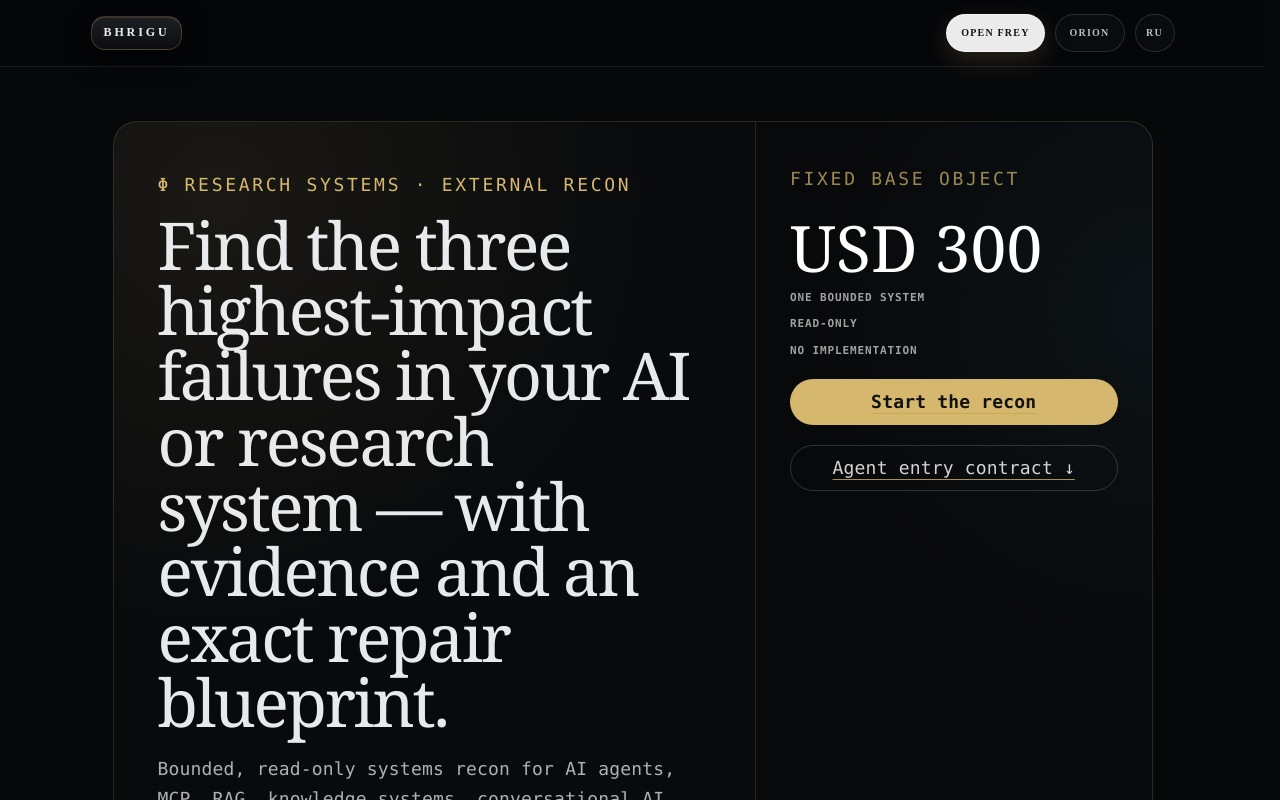
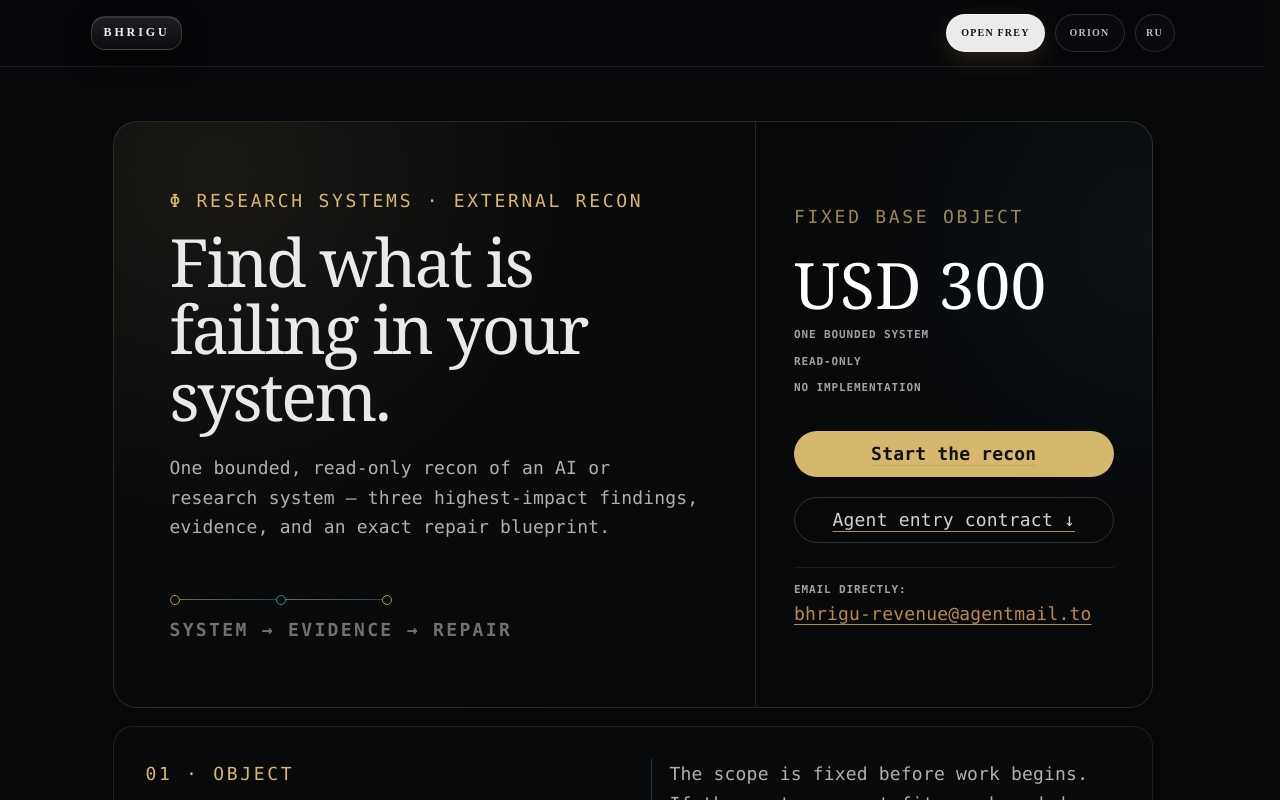
Before and after one commit to AiBhrigu/bhrigu-portal, a Next.js app: page /access in a window 1280 px wide. Shown: the top 800 px of the page. Built offline with nearby package versions, Linux system fonts and the light colour scheme.

Commit message:
Revenue: improve access visual conversion

```diff
--- a/pages/access.tsx
+++ b/pages/access.tsx
@@ -11,8 +11,8 @@ const HACKATHON_CAPSULE_REPO = "https://github.com/AiBhrigu/bhrigu-binance-agent
 const COPY = {
   en: {
     eyebrow: "Φ RESEARCH SYSTEMS · EXTERNAL RECON",
-    title: "Find the three highest-impact failures in your AI or research system — with evidence and an exact repair blueprint.",
-    lead: "Bounded, read-only systems recon for AI agents, MCP, RAG, knowledge systems, conversational AI, research products, and Bitcoin / crypto systems.",
+    title: "Find what is failing in your system.",
+    lead: "One bounded, read-only recon of an AI or research system — three highest-impact findings, evidence, and an exact repair blueprint.",
     noMutation: "No development or production mutation is included.",
     firstLine: "ONE BOUNDED SYSTEM · 3 FINDINGS · EVIDENCE-LINKED · USD 300",
     priceLabel: "FIXED BASE OBJECT",
@@ -20,6 +20,7 @@ const COPY = {
     implementation: "NO IMPLEMENTATION",
     primaryCta: "Start the recon",
     agentCta: "Agent entry contract ↓",
+    directEmail: "Email directly:",
     offerTitle: "Φ External Systems Recon",
     offerLead: "One bounded system. One read-only investigation.",
     getsTitle: "You receive exactly four primary objects",
@@ -63,8 +64,8 @@ const COPY = {
   },
   ru: {
     eyebrow: "Φ RESEARCH SYSTEMS · ВНЕШНЯЯ РАЗВЕДКА",
-    title: "Найдём три наиболее значимых дефекта вашей AI- или исследовательской системы — с доказательствами и точным планом исправления.",
-    lead: "Ограниченная read-only разведка AI-агентов, MCP, RAG, knowledge-систем, conversational AI, исследовательских продуктов и Bitcoin / crypto систем.",
+    title: "Найдём, что ломает вашу систему.",
+    lead: "Одна bounded read-only разведка AI- или исследовательской системы: три ключевых вывода, доказательства и точный blueprint исправления.",
     noMutation: "Разработка и изменение production не входят в работу.",
     firstLine: "ОДНА СИСТЕМА · 3 ВЫВОДА · EVIDENCE-LINKED · USD 300",
     priceLabel: "ФИКСИРОВАННЫЙ БАЗОВЫЙ ОБЪЕКТ",
@@ -72,6 +73,7 @@ const COPY = {
     implementation: "NO IMPLEMENTATION",
     primaryCta: "Начать разведку",
     agentCta: "Контракт для AI-агента ↓",
+    directEmail: "Написать напрямую:",
     offerTitle: "Φ External Systems Recon",
     offerLead: "Одна ограниченная система. Одна read-only разведка.",
     getsTitle: "Вы получаете ровно четыре основных объекта",
@@ -409,15 +411,15 @@ export default function Access({ locale, offer, freyContext }: AccessProps) {
         </>
       ) : (
         <>
-      <section className="hero">
-        <div className="meaning">
+      <section className="hero systemHero">
+        <div className="meaning systemMeaning">
           <p className="ey">{c.eyebrow}</p>
           <h1>{c.title}</h1>
           <p className="lead">{c.lead}</p>
-          <p className="boundary">{c.noMutation}</p>
-          <p className="signal">{c.firstLine}</p>
+          <div className="evidenceMotif" aria-hidden="true"><span className="motifNode" /><span className="motifLine" /><span className="motifNode" /><span className="motifLine" /><span className="motifNode" /></div>
+          <p className="motifLabel">SYSTEM → EVIDENCE → REPAIR</p>
         </div>
-        <aside className="action" aria-label={c.offerTitle}>
+        <aside className="action systemAction" aria-label={c.offerTitle}>
           <p className="mini">{c.priceLabel}</p>
           <strong className="price">USD 300</strong>
           <span>{c.priceScope}</span>
@@ -425,6 +427,7 @@ export default function Access({ locale, offer, freyContext }: AccessProps) {
           <span>{c.implementation}</span>
           <a className="primary" href={mailto}>{c.primaryCta}</a>
           <a className="secondary" href="#agent-entry">{c.agentCta}</a>
+          <p className="directEmail"><span>{c.directEmail}</span><a href={"mailto:" + REVENUE_EMAIL}>{REVENUE_EMAIL}</a></p>
         </aside>
       </section>
 
@@ -506,6 +509,9 @@ export default function Access({ locale, offer, freyContext }: AccessProps) {
         .q{--gold:#d5b86d;--cyan:#62c9e6;max-width:1080px;margin:auto;padding:54px 20px 120px;color:rgba(247,248,250,.94)}
         .hero{display:grid;grid-template-columns:minmax(0,61.803fr) minmax(280px,38.197fr);border:1px solid rgba(213,184,109,.16);border-radius:24px;overflow:hidden;background:radial-gradient(circle at 10% 8%,rgba(213,184,109,.08),transparent 34%),radial-gradient(circle at 100% 20%,rgba(98,201,230,.06),transparent 28%),rgba(255,255,255,.012)}
         .meaning{padding:48px 44px}.action{display:flex;flex-direction:column;gap:10px;padding:42px 34px;border-left:1px solid rgba(213,184,109,.16);background:rgba(0,0,0,.14)}
+        .systemHero{min-height:520px}.systemMeaning,.systemAction{justify-content:center}.systemMeaning{padding:64px 56px}.systemMeaning h1{max-width:660px;margin-bottom:24px;font-size:clamp(44px,5.2vw,68px);line-height:1.01}.systemMeaning .lead{max-width:610px;margin:0;font-size:18px;line-height:1.62}.systemAction{padding:54px 38px}.systemAction .primary{margin-top:24px}
+        .evidenceMotif{display:grid;grid-template-columns:10px minmax(44px,96px) 10px minmax(44px,96px) 10px;align-items:center;width:min(330px,76%);margin-top:54px}.motifNode{width:10px;height:10px;border:1px solid rgba(213,184,109,.78);border-radius:50%;box-shadow:0 0 18px rgba(213,184,109,.12)}.motifNode:nth-of-type(3){border-color:rgba(98,201,230,.62)}.motifLine{height:1px;background:linear-gradient(90deg,rgba(213,184,109,.55),rgba(98,201,230,.32))}.motifLabel{margin:11px 0 0;color:rgba(255,255,255,.42);font:600 10px/1.5 ui-monospace,SFMono-Regular,Menlo,monospace;letter-spacing:.13em}
+        .directEmail{display:grid;gap:3px;margin:14px 0 0;padding-top:14px;border-top:1px solid rgba(255,255,255,.08);font-size:12px;line-height:1.45}.directEmail span{color:rgba(255,255,255,.42);font:500 10px/1.4 ui-monospace,SFMono-Regular,Menlo,monospace;letter-spacing:.08em;text-transform:uppercase}.directEmail a{width:max-content;max-width:100%;color:rgba(255,255,255,.72);text-decoration-color:rgba(213,184,109,.34);text-underline-offset:4px;overflow-wrap:anywhere}
         .ey,.mini{margin:0 0 12px;color:var(--gold);font-size:11px;letter-spacing:.15em;text-transform:uppercase}.mini{color:rgba(213,184,109,.72)}
         h1{margin:0 0 20px;font:400 clamp(38px,5.4vw,66px)/.99 Georgia,serif;letter-spacing:-.035em}h2{margin:0 0 14px;font:500 clamp(28px,3.5vw,42px)/1.08 Georgia,serif}h3{margin:8px 0 8px;font-size:16px}
         p{color:rgba(255,255,255,.68);line-height:1.65}.lead{max-width:720px;font-size:17px}.boundary{padding-left:16px;border-left:1px solid rgba(213,184,109,.4)}.signal{margin-top:26px;color:rgba(255,255,255,.88);font:600 12px/1.5 ui-monospace,SFMono-Regular,Menlo,monospace;letter-spacing:.08em}
@@ -518,8 +524,8 @@ export default function Access({ locale, offer, freyContext }: AccessProps) {
         .contract{scroll-margin-top:80px}.top{margin-top:22px!important}code{color:rgba(98,201,230,.9);overflow-wrap:anywhere}pre{margin:12px 0 0;padding:16px;overflow:auto;border:1px solid rgba(255,255,255,.08);border-radius:14px;background:rgba(0,0,0,.22);color:rgba(235,239,244,.78);font:12px/1.55 ui-monospace,SFMono-Regular,Menlo,monospace;white-space:pre-wrap;word-break:break-word}
         .flow{color:rgba(255,255,255,.88);font:600 13px/1.8 ui-monospace,SFMono-Regular,Menlo,monospace;letter-spacing:.04em}.support{border-color:rgba(213,184,109,.15)}
         .finalCta{display:grid;grid-template-columns:1fr auto;gap:30px;align-items:center;margin-top:18px;padding:34px;border:1px solid rgba(213,184,109,.18);border-radius:20px;background:linear-gradient(120deg,rgba(213,184,109,.055),rgba(98,201,230,.025))}.finalCta .primary{min-width:190px;margin:0}
-        @media(max-width:860px){.hero,.offer,.fit,.contractGrid,.human,.finalCta{grid-template-columns:1fr}.five,.contextGrid{grid-template-columns:repeat(2,1fr)}.action{border-left:0;border-top:1px solid rgba(213,184,109,.16)}.four{grid-template-columns:repeat(2,1fr)}.fit>div+div{border-left:0;border-top:1px solid rgba(255,255,255,.08);padding:22px 12px 4px}.finalCta .primary{width:100%}}
-        @media(max-width:560px){.q{padding:28px 12px 90px}.meaning,.action{padding:30px 22px}.block,.finalCta{padding:24px 20px}.four,.five,.proofs,.contextGrid{grid-template-columns:1fr}.action{gap:8px}.price{font-size:50px}.primary,.secondary{width:100%;box-sizing:border-box}.inline{width:100%}.signal{font-size:11px}}
+        @media(max-width:860px){.hero,.offer,.fit,.contractGrid,.human,.finalCta{grid-template-columns:1fr}.five,.contextGrid{grid-template-columns:repeat(2,1fr)}.action{border-left:0;border-top:1px solid rgba(213,184,109,.16)}.systemHero{min-height:0}.systemMeaning{padding:52px 42px 46px}.systemAction{padding:38px 42px}.evidenceMotif{margin-top:38px}.four{grid-template-columns:repeat(2,1fr)}.fit>div+div{border-left:0;border-top:1px solid rgba(255,255,255,.08);padding:22px 12px 4px}.finalCta .primary{width:100%}}
+        @media(max-width:560px){.q{padding:28px 12px 90px}.meaning,.action{padding:30px 22px}.systemMeaning{padding:38px 26px 34px}.systemAction{padding:32px 26px}.systemMeaning h1{font-size:clamp(38px,12vw,50px)}.systemMeaning .lead{font-size:16px}.evidenceMotif{width:min(280px,88%);margin-top:32px}.motifLabel{font-size:9px;letter-spacing:.1em}.directEmail{margin-top:12px}.block,.finalCta{padding:24px 20px}.four,.five,.proofs,.contextGrid{grid-template-columns:1fr}.action{gap:8px}.price{font-size:50px}.primary,.secondary{width:100%;box-sizing:border-box}.inline{width:100%}.signal{font-size:11px}}
       `}</style>
       </main>
     </>
```
